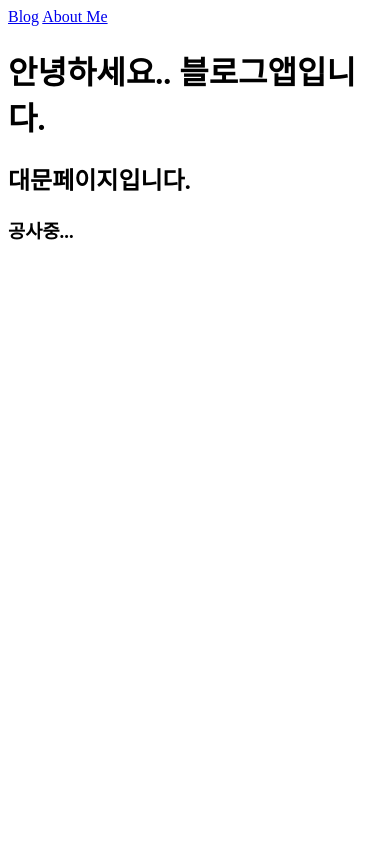
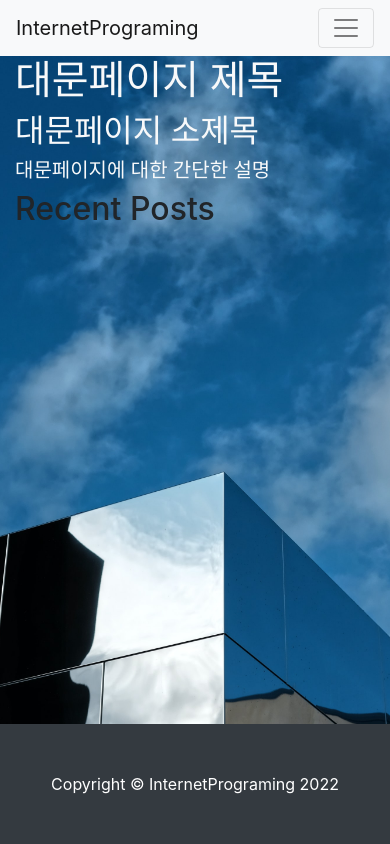
Before and after one commit to kknari/Django22, a Django app: page / in a window 390 px wide. Run offline with Django 4.2, Linux system fonts and the light colour scheme; data that the repository does not hold is empty; some libraries are stand-ins or nearby versions.

Commit message:
대문페이지 완성하기

```diff
--- a/blog/models.py
+++ b/blog/models.py
@@ -61,6 +61,12 @@ class Post(models.Model): #class의 이름이 table 이름
     def get_file_ext(self):
         return self.get_file_name().split('.')[-1] #a.txt -> a txt (-1은 의미적으로 가장 마지막을 가리킴)
 
+    def get_avatar_url(self):
+        if self.author.socialaccount_set.exists():
+            return self.author.socialaccount_set.first().get_avatar_url()
+        else:
+            return "https://dummyimage.com/50x50/ced4da/6c757d.jpg"
+
 class Comment(models.Model):
     post = models.ForeignKey(Post, on_delete=models.CASCADE)
     author = models.ForeignKey(User, on_delete=models.CASCADE)
--- /dev/null
+++ b/single_pages/static/single_pages/css/landing.css
@@ -0,0 +1,15 @@
+body {
+    background: url('/static/single_pages/images/amsterdam_sky.jpg') no-repeat center center fixed;
+    -webkit-background-size: cover;
+    -moz-background-size: cover;
+    background-size: cover;
+    -o-background-size: cover;
+}
+
+section {
+    margin-bottom: 150px;
+}
+
+.card {
+    background-color: rgba(255, 255, 255, 0.6);
+}
--- a/single_pages/templates/single_pages/landing.html
+++ b/single_pages/templates/single_pages/landing.html
@@ -1,17 +1,57 @@
 <!DOCTYPE html>
+{% load static %}
 <html lang="ko">
 <head>
-    <meta charset="UTF-8">
-    <title>인터넷프로그래밍 -블로그앱</title>
+  <meta charset="UTF-8">
+  <meta http-equiv="X-UA-Compatible" content="IE=edge">
+  <meta name="viewport" content="width=device-width, initial-scale=1.0">
+  <title>나의 블로그 타이틀</title>
+  <link href="{% static 'blog/bootstrap4/css/bootstrap.min.css' %}" rel="stylesheet" type="text/css" media="screen">
+  <link href="{% static 'single_pages/css/landing.css' %}" rel="stylesheet" type="text/css" media="screen">
+<!--    screen 화면에만 적용하겠다-->
+<!--  <script src="js/what_time_is_it.js" type="text/javascript"></script>-->
+  <script src="https://kit.fontawesome.com/fe8fadb9a8.js" crossorigin="anonymous"></script>
 </head>
 <body>
-  <nav>
-    <a href="/blog/">Blog</a>
-    <a href="/about_me/">About Me</a>
-  </nav>
+<!--포함하고 싶은 템플릿-->
+   {% include 'blog/navbar.html' %}
+<section>
+<!--   include = copy&paste-->
+   <div class="container">
+    <div class="row justify-content-between">
+      <div class="col-lg-6 text-light" id="main-area">
+        <h1>대문페이지 제목</h1>
+        <h2>대문페이지 소제목</h2>
+        <h5>대문페이지에 대한 간단한 설명</h5>
+      </div>
+      <div class="col-md-4 col-lg-5">
+        <h2>Recent Posts</h2>
+          {% for post in recent_posts %}
+          <div class="card mt-1">
+              <div class="card-body">
+                  <h6>
+                      <a href="{{post.get_absolute_url}}" class="text-decoration-none text-dark">
+                          {{post.title}}
+                      </a>
+                  </h6>
+                  <span class="badge badge-pill badge-light float-right">
+                      <img src="{{post.get_avatar_url}}" class="mr-1 rounded-circle" width="20px" />
+                      {{post.author.username}} {{post.created_at}}
+                  </span>
+              </div>
+          </div>
+          {% endfor %}
+      </div>
+    </div>
+   </div>
+</section>
+<!--포함하고 싶은 템플릿-->
+    <div class="fixed-bottom">
+    {% include 'blog/footer.html' %}
+    </div>
 
-  <h1>안녕하세요.. 블로그앱입니다.</h1>
-  <h2>대문페이지입니다.</h2>
-  <h3>공사중...</h3>
+  <script src="https://code.jquery.com/jquery-3.5.1.slim.min.js" integrity="sha384-DfXdz2htPH0lsSSs5nCTpuj/zy4C+OGpamoFVy38MVBnE+IbbVYUew+OrCXaRkfj" crossorigin="anonymous"></script>
+  <script src="https://cdn.jsdelivr.net/npm/popper.js@1.16.1/dist/umd/popper.min.js" integrity="sha384-9/reFTGAW83EW2RDu2S0VKaIzap3H66lZH81PoYlFhbGU+6BZp6G7niu735Sk7lN" crossorigin="anonymous"></script>
+  <script src="https://cdn.jsdelivr.net/npm/bootstrap@4.5.3/dist/js/bootstrap.min.js" integrity="sha384-w1Q4orYjBQndcko6MimVbzY0tgp4pWB4lZ7lr30WKz0vr/aWKhXdBNmNb5D92v7s" crossorigin="anonymous"></script>
 </body>
 </html>
--- a/single_pages/views.py
+++ b/single_pages/views.py
@@ -1,8 +1,12 @@
 from django.shortcuts import render
+from blog.models import Post
 
 # Create your views here.
 def landing(request):
-    return render(request, 'single_pages/landing.html')
+    recent_posts = Post.objects.order_by('-pk')[:3]
+    return render(request, 'single_pages/landing.html', {
+        'recent_posts' : recent_posts,
+    })
 
 def about_me(request):
     return render(request, 'single_pages/about_me.html')
```
Also changed, not shown: single_pages/static/single_pages/images/amsterdam_sky.jpg (added).
